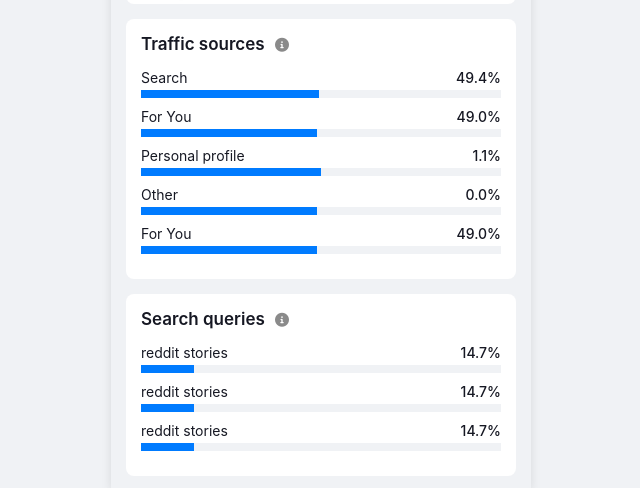
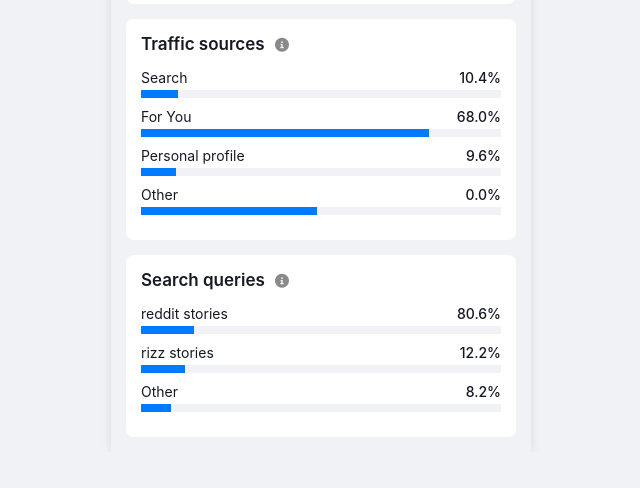
Before and after one commit to leonardomenezes7/tiktok, a plain HTML site: page index.html in a window 1280 px wide. Shown: the part 1920-2408 px from the top of the page, without its empty margins (319-959 px from the left). After the commit the page ends 2372 px from the top, so only its background shows below. Drawn offline with Linux system fonts and the light colour scheme; a script that the page names is missing.

Commit message:
first commissst

```diff
--- a/index.html
+++ b/index.html
@@ -146,43 +146,34 @@
                 <div class="progress-item">
                     <div class="progress-item-text">
                         <span class="progress-label">Search</span>
-                        <span class="progress-value">49.4%</span>
+                        <span class="progress-value">10.4%</span>
                     </div>
                     <div class="progress-bar-container">
-                        <div class="progress-bar" style="width: 49.4%;"></div>
+                        <div class="progress-bar" style="width: 10.4%;"></div>
                     </div>
                 </div>
                 <div class="progress-item">
                     <div class="progress-item-text">
                         <span class="progress-label">For You</span>
-                        <span class="progress-value">49.0%</span>
+                        <span class="progress-value">68.0%</span>
                     </div>
                     <div class="progress-bar-container">
-                        <div class="progress-bar" style="width: 49.0%;"></div>
+                        <div class="progress-bar" style="width: 80.0%;"></div>
                     </div>
                 </div>
                 <div class="progress-item">
                     <div class="progress-item-text">
                         <span class="progress-label">Personal profile</span>
-                        <span class="progress-value">1.1%</span>
+                        <span class="progress-value">9.6%</span>
                     </div>
                     <div class="progress-bar-container">
-                        <div class="progress-bar" style="width: 50%;"></div>
+                        <div class="progress-bar" style="width: 9.6%;"></div>
                     </div>
                 </div>
                 <div class="progress-item">
                     <div class="progress-item-text">
                         <span class="progress-label">Other</span>
                         <span class="progress-value">0.0%</span>
-                    </div>
-                    <div class="progress-bar-container">
-                        <div class="progress-bar" style="width: 49.0%;"></div>
-                    </div>
-                </div>
-                <div class="progress-item">
-                    <div class="progress-item-text">
-                        <span class="progress-label">For You</span>
-                        <span class="progress-value">49.0%</span>
                     </div>
                     <div class="progress-bar-container">
                         <div class="progress-bar" style="width: 49.0%;"></div>
@@ -201,7 +192,7 @@
                 <div class="progress-item">
                     <div class="progress-item-text">
                         <span class="progress-label">reddit stories</span>
-                        <span class="progress-value">14.7%</span>
+                        <span class="progress-value">80.6%</span>
                     </div>
                     <div class="progress-bar-container">
                         <div class="progress-bar" style="width: 14.7%;"></div>
@@ -210,21 +201,21 @@
             <div class="progress-bar-list">
                 <div class="progress-item">
                     <div class="progress-item-text">
-                        <span class="progress-label">reddit stories</span>
-                        <span class="progress-value">14.7%</span>
+                        <span class="progress-label">rizz stories</span>
+                        <span class="progress-value">12.2%</span>
                     </div>
                     <div class="progress-bar-container">
-                        <div class="progress-bar" style="width: 14.7%;"></div>
+                        <div class="progress-bar" style="width: 12.2%;"></div>
                     </div>
                 </div>
             <div class="progress-bar-list">
                 <div class="progress-item">
                     <div class="progress-item-text">
-                        <span class="progress-label">reddit stories</span>
-                        <span class="progress-value">14.7%</span>
+                        <span class="progress-label">Other</span>
+                        <span class="progress-value">8.2%</span>
                     </div>
                     <div class="progress-bar-container">
-                        <div class="progress-bar" style="width: 14.7%;"></div>
+                        <div class="progress-bar" style="width: 8.2%;"></div>
                     </div>
                 </div>
                  <!-- Outros itens de search queries aqui, se houver -->
--- a/style.css
+++ b/style.css
@@ -36,7 +36,6 @@ a {
 .back-icon {
     font-size: 20px;
     color: #161823;
-    margin-right: 15px;
     cursor: pointer;
 }
 
```
Also changed, not shown: viewers.html (+1 -1 lines).
